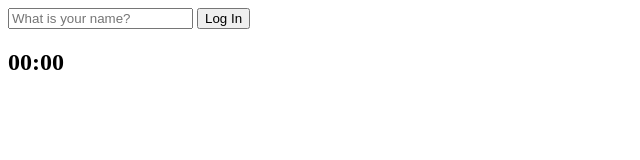
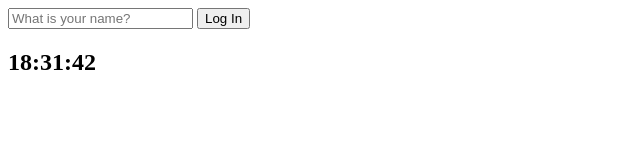
Before and after one commit to eunbin777/cloneMomentum, a plain HTML site: page index.html in a window 1280 px wide. Shown: the full height of the page, 0-640 px from the left. Drawn offline with Linux system fonts and the light colour scheme.

Commit message:
finish clk

```diff
--- a/index.html
+++ b/index.html
@@ -12,8 +12,8 @@
         <input required maxlength="15" type="text" placeholder="What is your name?" />
         <button>Log In</button>
     </form>
+    <h2 id = "clock">00:00:00</h2>
     <h1 id = "greeting" class = "hidden"></h1>
-    <h2 id = "clock">00:00</h2>
     <script src="js/greetings.js"></script>
     <script src="js/clock.js"></script>
 </body>
--- a/js/clock.js
+++ b/js/clock.js
@@ -1 +1,12 @@
 const clock = document.querySelector("h2#clock");
+
+function getClock(){
+    const date = new Date();
+    const hours = String(date.getHours()).padStart(2, "0");
+    const minutes = String(date.getMinutes()).padStart(2, "0");
+    const seconds = String(date.getSeconds()).padStart(2, "0");
+    clock.innerText =`${hours}:${minutes}:${seconds}`;
+}
+
+getClock();
+setInterval(getClock, 1000);
```
